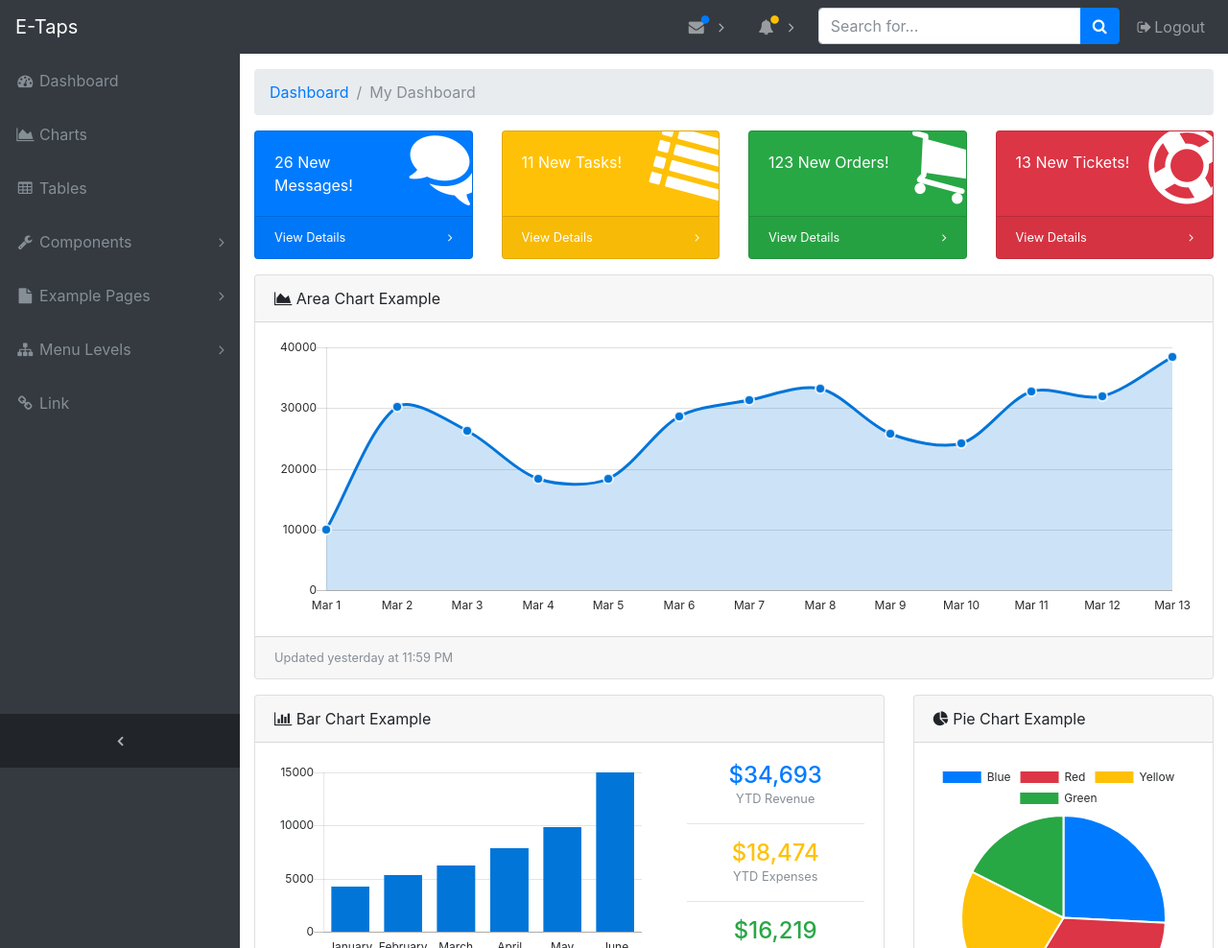
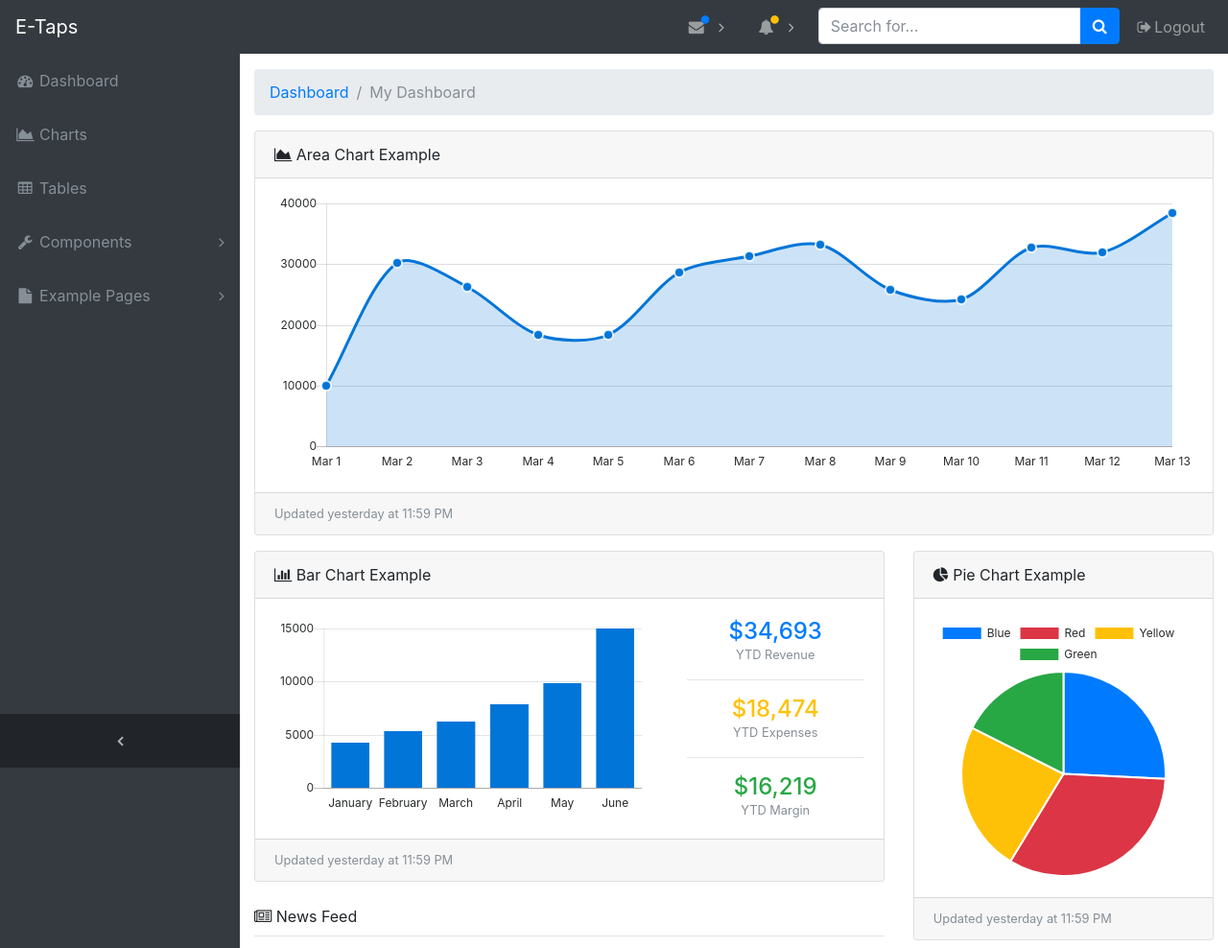
Before and after one commit to cdsmith3/USNA-E-Taps, a PHP site: page / in a window 1280 px wide. Shown: the top 988 px of the page at 96% size. Run offline with PHP 8.4, Linux system fonts and the light colour scheme; the visitor is signed in with stand-in values (Sample User, id 1); grey boxes labelled with a size stand in for pictures from a placeholder-image service; some libraries are stand-ins or nearby versions.

Commit message:
Started to remove extra stuff

```diff
--- a/index.php
+++ b/index.php
@@ -108,47 +108,7 @@ if(!isset($_COOKIE['loggedon'])) {
             <li>
               <a href="forgot-password.html">Forgot Password Page</a>
             </li>
-            <li>
-              <a href="blank.html">Blank Page</a>
-            </li>
           </ul>
-        </li>
-        <li class="nav-item" data-toggle="tooltip" data-placement="right" title="Menu Levels">
-          <a class="nav-link nav-link-collapse collapsed" data-toggle="collapse" href="#collapseMulti" data-parent="#exampleAccordion">
-            <i class="fa fa-fw fa-sitemap"></i>
-            <span class="nav-link-text">Menu Levels</span>
-          </a>
-          <ul class="sidenav-second-level collapse" id="collapseMulti">
-            <li>
-              <a href="#">Second Level Item</a>
-            </li>
-            <li>
-              <a href="#">Second Level Item</a>
-            </li>
-            <li>
-              <a href="#">Second Level Item</a>
-            </li>
-            <li>
-              <a class="nav-link-collapse collapsed" data-toggle="collapse" href="#collapseMulti2">Third Level</a>
-              <ul class="sidenav-third-level collapse" id="collapseMulti2">
-                <li>
-                  <a href="#">Third Level Item</a>
-                </li>
-                <li>
-                  <a href="#">Third Level Item</a>
-                </li>
-                <li>
-                  <a href="#">Third Level Item</a>
-                </li>
-              </ul>
-            </li>
-          </ul>
-        </li>
-        <li class="nav-item" data-toggle="tooltip" data-placement="right" title="Link">
-          <a class="nav-link" href="#">
-            <i class="fa fa-fw fa-link"></i>
-            <span class="nav-link-text">Link</span>
-          </a>
         </li>
       </ul>
       <ul class="navbar-nav sidenav-toggler">
@@ -169,29 +129,6 @@ if(!isset($_COOKIE['loggedon'])) {
               <i class="fa fa-fw fa-circle"></i>
             </span>
           </a>
-          <div class="dropdown-menu" aria-labelledby="messagesDropdown">
-            <h6 class="dropdown-header">New Messages:</h6>
-            <div class="dropdown-divider"></div>
-            <a class="dropdown-item" href="#">
-              <strong>David Miller</strong>
-              <span class="small float-right text-muted">11:21 AM</span>
-              <div class="dropdown-message small">Hey there! This new version of SB Admin is pretty awesome! These messages clip off when they reach the end of the box so they don't overflow over to the sides!</div>
-            </a>
-            <div class="dropdown-divider"></div>
-            <a class="dropdown-item" href="#">
-              <strong>Jane Smith</strong>
-              <span class="small float-right text-muted">11:21 AM</span>
-              <div class="dropdown-message small">I was wondering if you could meet for an appointment at 3:00 instead of 4:00. Thanks!</div>
-            </a>
-            <div class="dropdown-divider"></div>
-            <a class="dropdown-item" href="#">
-              <strong>John Doe</strong>
-              <span class="small float-right text-muted">11:21 AM</span>
-              <div class="dropdown-message small">I've sent the final files over to you for review. When you're able to sign off of them let me know and we can discuss distribution.</div>
-            </a>
-            <div class="dropdown-divider"></div>
-            <a class="dropdown-item small" href="#">View all messages</a>
-          </div>
         </li>
         <li class="nav-item dropdown">
           <a class="nav-link dropdown-toggle mr-lg-2" id="alertsDropdown" href="#" data-toggle="dropdown" aria-haspopup="true" aria-expanded="false">
@@ -264,73 +201,6 @@ if(!isset($_COOKIE['loggedon'])) {
         </li>
         <li class="breadcrumb-item active">My Dashboard</li>
       </ol>
-      <!-- Icon Cards-->
-      <div class="row">
-        <div class="col-xl-3 col-sm-6 mb-3">
-          <div class="card text-white bg-primary o-hidden h-100">
-            <div class="card-body">
-              <div class="card-body-icon">
-                <i class="fa fa-fw fa-comments"></i>
-              </div>
-              <div class="mr-5">26 New Messages!</div>
-            </div>
-            <a class="card-footer text-white clearfix small z-1" href="#">
-              <span class="float-left">View Details</span>
-              <span class="float-right">
-                <i class="fa fa-angle-right"></i>
-              </span>
-            </a>
-          </div>
-        </div>
-        <div class="col-xl-3 col-sm-6 mb-3">
-          <div class="card text-white bg-warning o-hidden h-100">
-            <div class="card-body">
-              <div class="card-body-icon">
-                <i class="fa fa-fw fa-list"></i>
-              </div>
-              <div class="mr-5">11 New Tasks!</div>
-            </div>
-            <a class="card-footer text-white clearfix small z-1" href="#">
-              <span class="float-left">View Details</span>
-              <span class="float-right">
-                <i class="fa fa-angle-right"></i>
-              </span>
-            </a>
-          </div>
-        </div>
-        <div class="col-xl-3 col-sm-6 mb-3">
-          <div class="card text-white bg-success o-hidden h-100">
-            <div class="card-body">
-              <div class="card-body-icon">
-                <i class="fa fa-fw fa-shopping-cart"></i>
-              </div>
-              <div class="mr-5">123 New Orders!</div>
-            </div>
-            <a class="card-footer text-white clearfix small z-1" href="#">
-              <span class="float-left">View Details</span>
-              <span class="float-right">
-                <i class="fa fa-angle-right"></i>
-              </span>
-            </a>
-          </div>
-        </div>
-        <div class="col-xl-3 col-sm-6 mb-3">
-          <div class="card text-white bg-danger o-hidden h-100">
-            <div class="card-body">
-              <div class="card-body-icon">
-                <i class="fa fa-fw fa-support"></i>
-              </div>
-              <div class="mr-5">13 New Tickets!</div>
-            </div>
-            <a class="card-footer text-white clearfix small z-1" href="#">
-              <span class="float-left">View Details</span>
-              <span class="float-right">
-                <i class="fa fa-angle-right"></i>
-              </span>
-            </a>
-          </div>
-        </div>
-      </div>
       <!-- Area Chart Example-->
       <div class="card mb-3">
         <div class="card-header">
```
